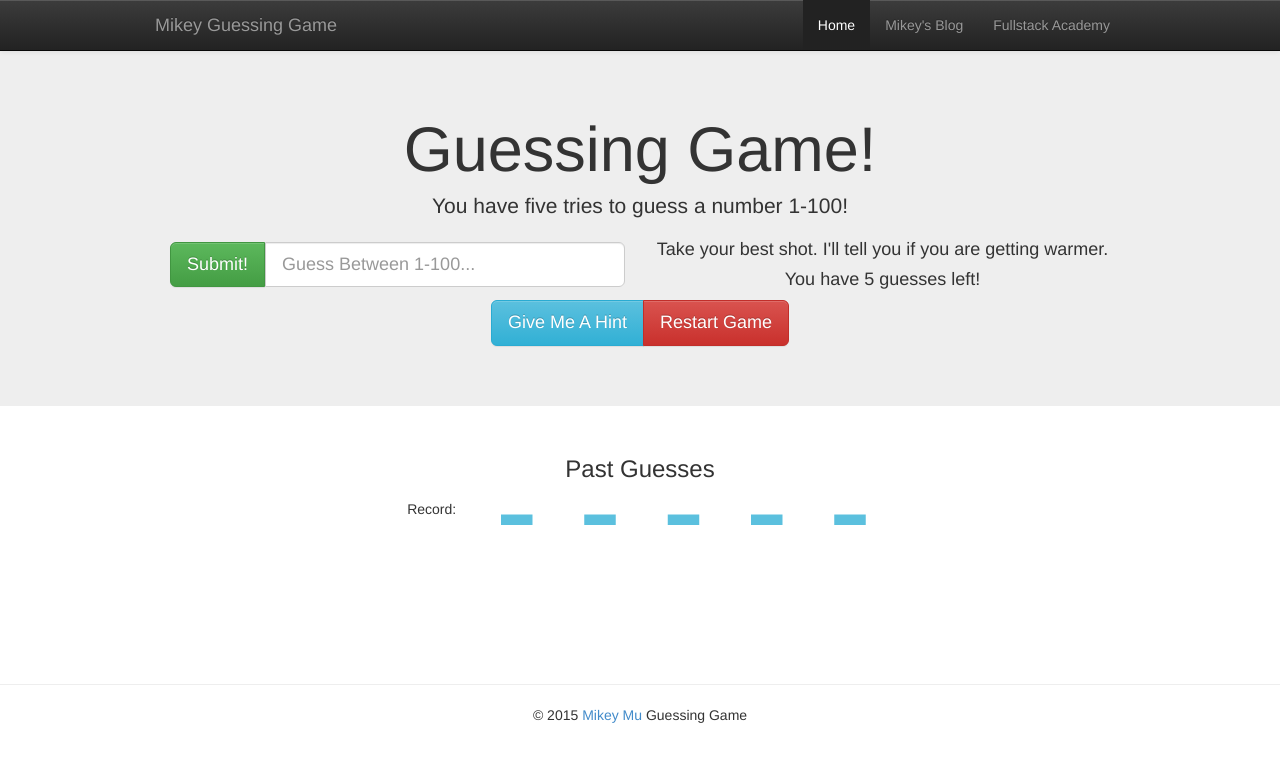
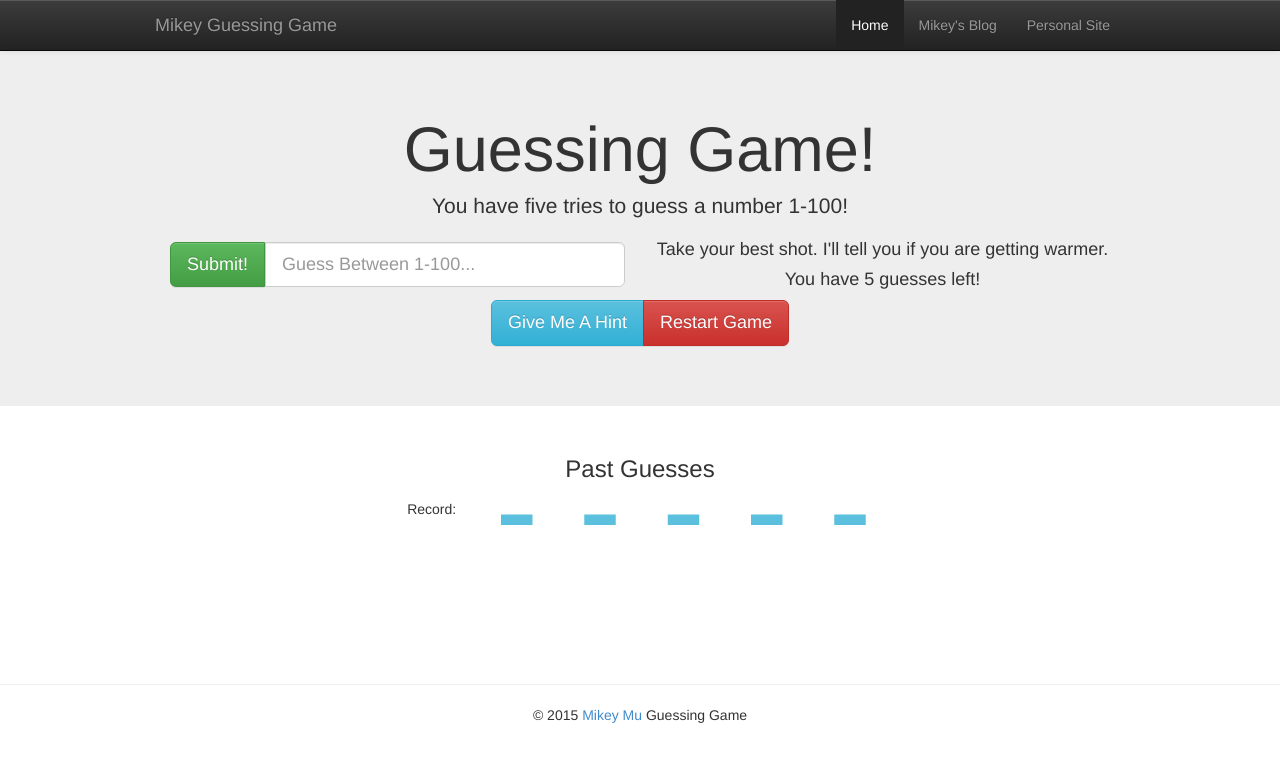
Before and after one commit to mikeymu/guessgame, a plain HTML site: page index.html in a window 1280 px wide. Drawn offline with nearby package versions, Linux system fonts and the light colour scheme.

Commit message:
Update index.html

```diff
--- a/index.html
+++ b/index.html
@@ -1,7 +1,7 @@
 <!DOCTYPE html>
 <html>
   <head>
-    <title>Mikey's Guessing Game | Fullstack Foundations</title>
+    <title>Mikey's Guessing Game</title>
     <meta name="viewport" content="width=device-width, initial-scale=1.0">
     <link href="css/bootstrap.min.css" rel="stylesheet" media="screen">
     <link href="css/bootstrap-theme.min.css" rel="stylesheet" media="screen">
@@ -27,7 +27,7 @@
           <ul class="nav navbar-nav navbar-right">
             <li class="active"><a href="#">Home</a></li>
             <li><a href="http://mikeymu.tumblr.com/">Mikey's Blog</a></li>
-            <li><a href="http://www.fullstackacademy.com">Fullstack Academy</a></li>
+            <li><a href="http://www.mikeymu.com">Personal Site</a></li>
 
           </ul>
         </div>
```
